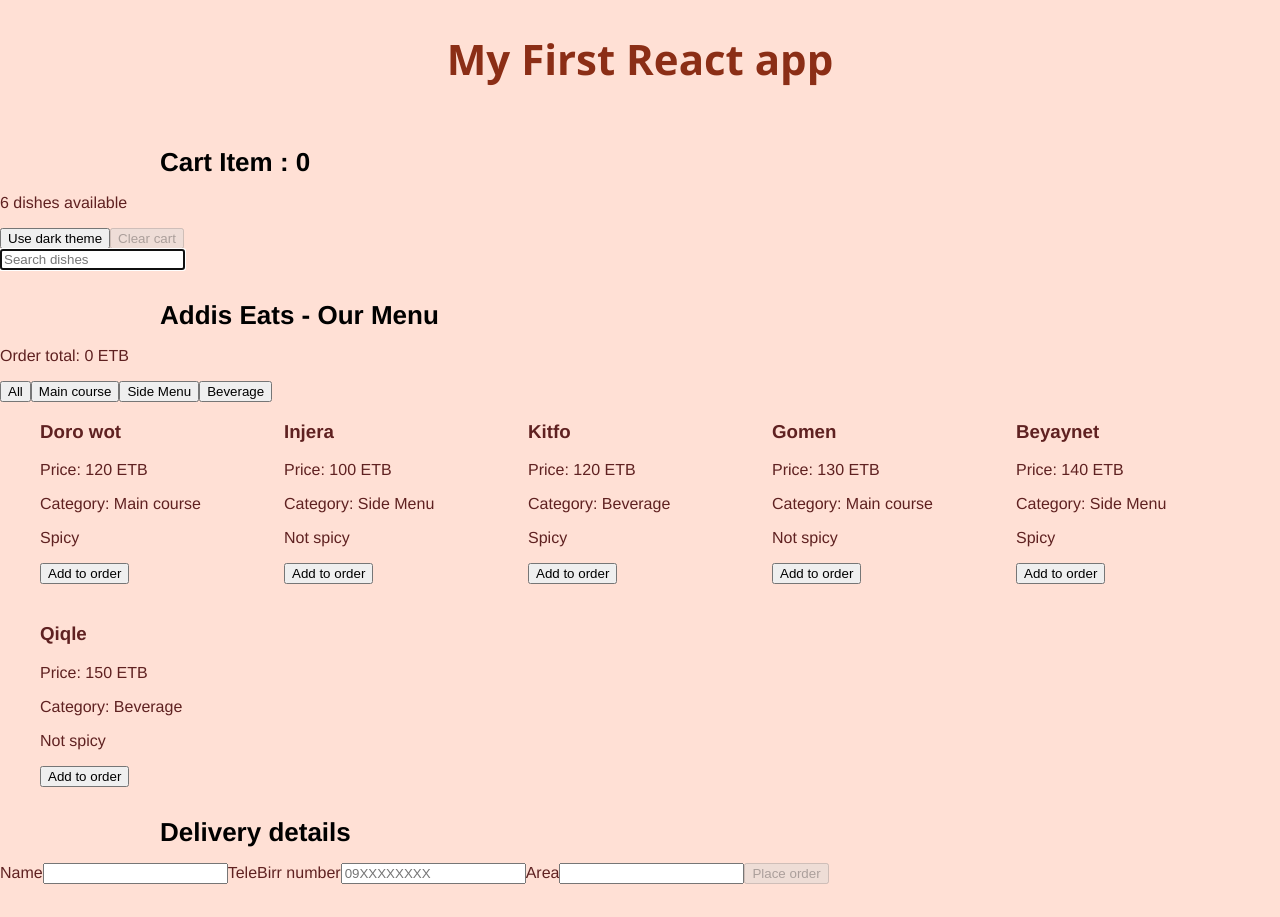
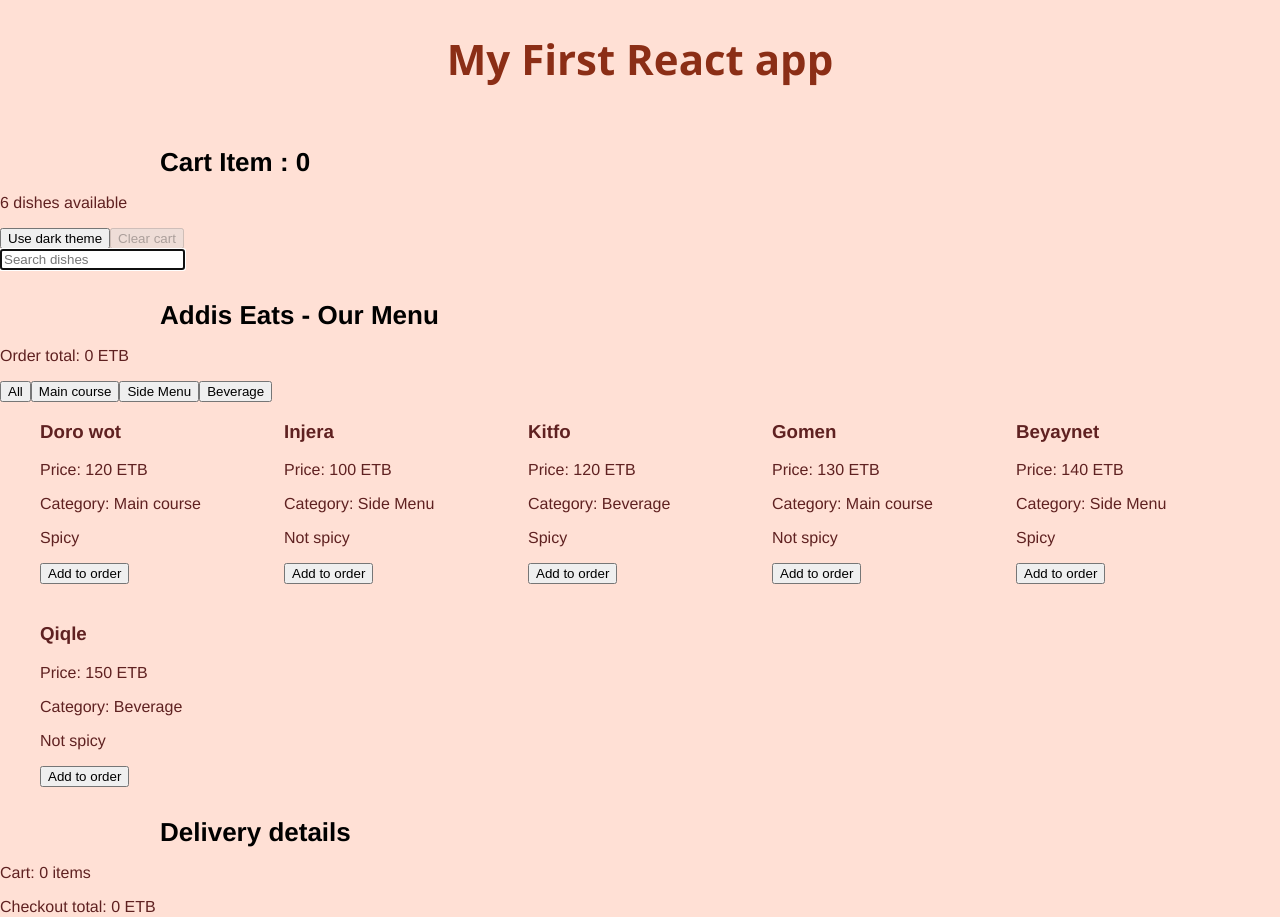
Before and after one commit to natanaba8/addis-Eats, a React (Vite) app: page / in a window 1280 px wide. Shown: the top 917 px of the page. Built offline with nearby package versions, Linux system fonts and the light colour scheme.

Commit message:
Connect checkout panel to cart context

```diff
--- a/src/components/OrderForm.jsx
+++ b/src/components/OrderForm.jsx
@@ -1,4 +1,6 @@
 import { useReducer } from "react";
+import { useContext } from "react";
+import { CartContext } from "../context/CartContextValue";
 
 const initialForm = { name: "", phone: "", area: "" };
 
@@ -14,6 +16,7 @@ function formReducer(form, action) {
 
 function OrderForm() {
   const [form, dispatch] = useReducer(formReducer, initialForm);
+  const { items, total } = useContext(CartContext);
   const isTeleBirrNumber = /^09\d{8}$/.test(form.phone);
 
   function handleChange(event) {
@@ -29,6 +32,13 @@ function OrderForm() {
   return (
     <form className="order-form" onSubmit={handleSubmit}>
       <h2>Delivery details</h2>
+      <p>Cart: {items.length} item{items.length === 1 ? "" : "s"}</p>
+      <p>Checkout total: {total} ETB</p>
+      {items.length > 0 && (
+        <ul>
+          {items.map((item) => <li key={item.id}>{item.name}</li>)}
+        </ul>
+      )}
       <label>
         Name
         <input name="name" value={form.name} onChange={handleChange} required />
--- a/src/hooks/useFetch.js
+++ b/src/hooks/useFetch.js
@@ -19,9 +19,11 @@ export function useFetch(url, dependency = "") {
           throw new Error(`Could not load ${url}: ${response.status} ${response.statusText}`);
         }
         const data = await response.json();
-        setState({ data, error: null, loading: false, dependency });
+        if (active) {
+          setState({ data, error: null, loading: false, dependency });
+        }
       } catch (fetchError) {
-        if (fetchError.name === "AbortError") {
+        if (!active || fetchError.name === "AbortError") {
           return;
         }
         setState({ data: null, error: fetchError.message, loading: false, dependency });
```
